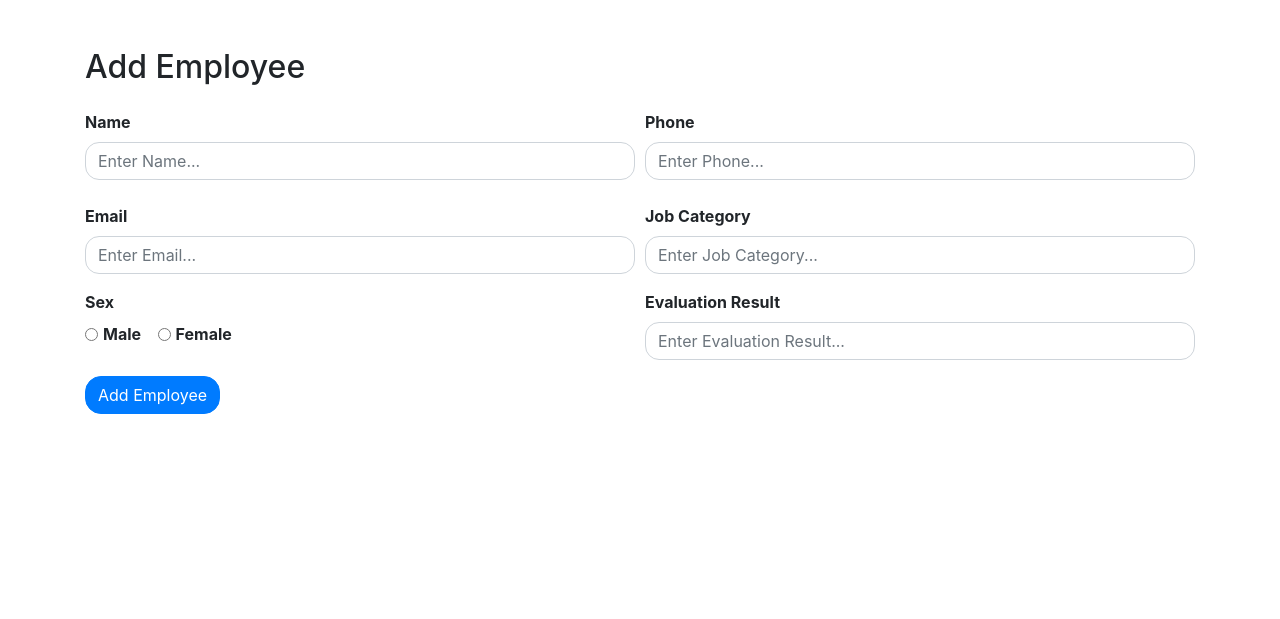
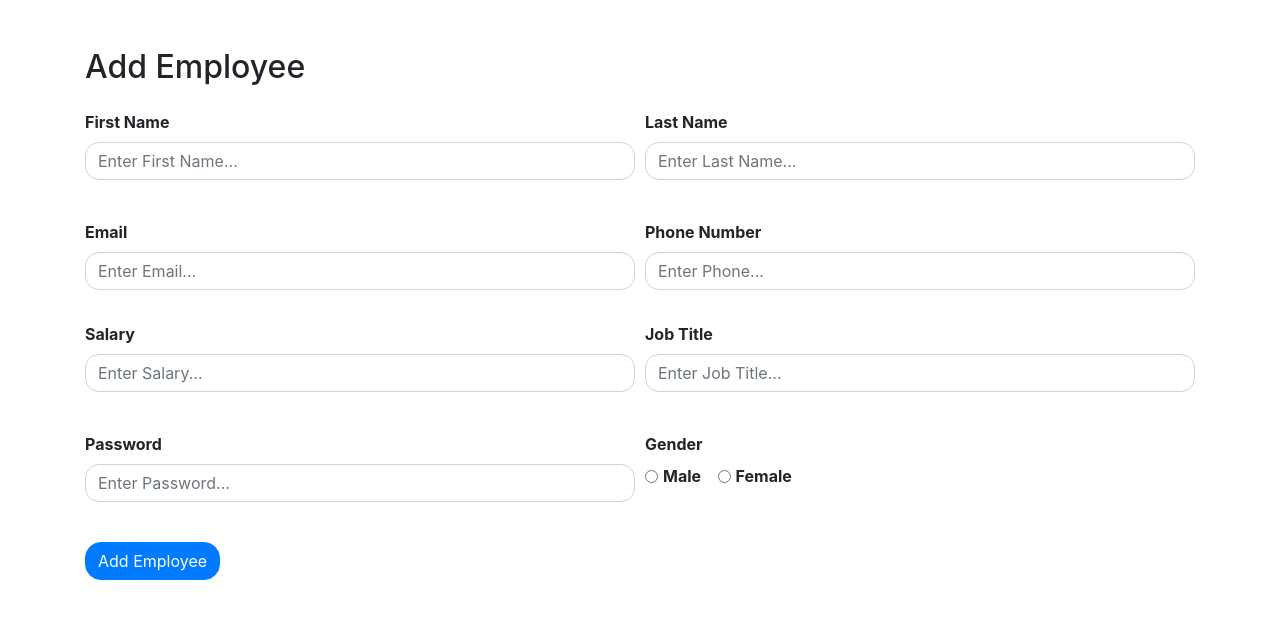
Before and after one commit to matthias22m/Performance-evaluation-system, a Django app: template Core/templates/Core/add_emp.html in a window 1280 px wide. Shown: the part 80-699 px from the top of the page. Run offline with Django 5.2, Linux system fonts and the light colour scheme; the template is opened without the code that fills it, so the values that code supplies are empty; parts of the project's set-up code (start-up, migrations or seed data) failed here and were passed over; some libraries are stand-ins or nearby versions.

Commit message:
feat added employee add and list view

```diff
--- a/Core/templates/Core/add_emp.html
+++ b/Core/templates/Core/add_emp.html
@@ -3,55 +3,129 @@
 <!DOCTYPE html>
 <html lang="en">
   <head>
-    <meta charset="UTF-8">
-    <meta name="viewport" content="width=device-width, initial-scale=1.0">
+    <meta charset="UTF-8" />
+    <meta name="viewport" content="width=device-width, initial-scale=1.0" />
     <title>Add Employee</title>
-    <link rel="stylesheet" href="{% static 'core/empstyle.css' %}">
-    <link rel="stylesheet" href="https://stackpath.bootstrapcdn.com/bootstrap/4.5.2/css/bootstrap.min.css">
+    <link rel="stylesheet" href="{% static 'core/empstyle.css' %}" />
+    <link
+      rel="stylesheet"
+      href="https://stackpath.bootstrapcdn.com/bootstrap/4.5.2/css/bootstrap.min.css"
+    />
   </head>
   <body>
-
     {% include 'core/navbar.html' %}
 
     <div class="container mt-5">
       <h2 class="mb-4">Add Employee</h2>
-        <form id="employeeForm" method="post" action="">
+      <form id="employeeForm" method="post" action="{% url 'add_employee' %}">
         {% csrf_token %}
-            <div class="form-row">
+        <div class="form-row mt-3">
           <div class="form-group col-md-6 mb-4">
-                    <label for="name">Name</label>
-                    <input type="text" class="form-control" id="name" name="name" placeholder="Enter Name...">
+            <label for="first-name">First Name</label>
+            <input
+              type="text"
+              class="form-control"
+              id="first-name"
+              name="first_name"
+              placeholder="Enter First Name..."
+              required
+            />
+          </div>
+          <div class="form-group col-md-6 mb-4">
+            <label for="last-name">Last Name</label>
+            <input
+              type="text"
+              class="form-control"
+              id="last-name"
+              name="last_name"
+              placeholder="Enter Last Name..."
+              required
+            />
+          </div>
+        </div>
+
+        <div class="form-row mt-3">
+          <div class="form-group col-md-6">
+            <label for="email">Email</label>
+            <input
+              type="email"
+              class="form-control"
+              id="email"
+              name="email"
+              placeholder="Enter Email..."
+              required
+            />
           </div>
           <div class="form-group col-md-6">
-                    <label for="phone">Phone</label>
-                    <input type="text" class="form-control" id="phone" name="phone" placeholder="Enter Phone...">
+            <label for="phone">Phone Number</label>
+            <input
+              type="number"
+              class="form-control"
+              id="phone"
+              name="phone_number"
+              placeholder="Enter Phone..."
+              required
+            />
           </div>
         </div>
-            <div class="form-row">
-                <div class="form-group col-md-6">
-                    <label for="email">Email</label>
-                    <input type="email" class="form-control" id="email" name="email" placeholder="Enter Email...">
+        <div class="form-row mt-3">
+          <div class="form-group col-md-6 mb-4">
+            <label for="salary">Salary</label>
+            <input
+              type="number"
+              class="form-control"
+              id="salary"
+              name="salary"
+              placeholder="Enter Salary..."
+              required
+            />
           </div>
           <div class="form-group col-md-6">
-                    <label for="jobCategory">Job Category</label>
-                    <input type="text" class="form-control" id="jobCategory" name="job_category" placeholder="Enter Job Category...">
+            <label for="job-title">Job Title</label>
+            <input
+              type="text"
+              class="form-control"
+              id="job-title"
+              name="job_title"
+              placeholder="Enter Job Title..."
+              required
+            />
           </div>
         </div>
-            <div class="form-row">
+        <div class="form-row mt-3 mb-4">
           <div class="form-group col-md-6">
-                    <label for="sex">Sex</label><br>
+            <label for="password">Password</label>
+            <input
+              type="password"
+              class="form-control"
+              id="password"
+              name="password"
+              placeholder="Enter Password..."
+              required
+            />
+          </div>
+          <div class="form-group col-md-6">
+            <label for="gender">Gender</label><br />
             <div class="form-check form-check-inline">
-                        <input class="form-check-input" type="radio" name="sex" id="male" value="male">
+              <input
+                class="form-check-input"
+                type="radio"
+                name="gender"
+                id="male"
+                value="male"
+              />
               <label class="form-check-label" for="male">Male</label>
             </div>
             <div class="form-check form-check-inline">
-                        <input class="form-check-input" type="radio" name="sex" id="female" value="female">
+              <input
+                class="form-check-input"
+                type="radio"
+                name="gender"
+                id="female"
+                value="female"
+              />
               <label class="form-check-label" for="female">Female</label>
             </div>
-                </div>
-                <div class="form-group col-md-6">
-                    <label for="evaluationResult">Evaluation Result</label>
-                    <input type="text" class="form-control" id="evaluationResult" name="evaluation_result" placeholder="Enter Evaluation Result...">
           </div>
         </div>
         <button type="submit" class="btn btn-primary">Add Employee</button>
--- a/Core/urls.py
+++ b/Core/urls.py
@@ -3,20 +3,14 @@ from . import views
 
 urlpatterns = [
     path('home/', views.home, name='home'),
-    path('activities/', views.activities, name='activities'),
-    path('employee/', views.employee, name='employee'),
     path('evaluation/', views.evaluation_view, name='evaluation'),
-    path('employee/', views.employee, name='employee'),
     path('groups/', views.groups,name='groups'),
-    path('logout/', views.logout_view, name='logout'),
     # path('activities/add/', views.add_activity, name='add_activity'),
     path('subactivity/edit/<int:id>/', views.edit_subactivity, name='edit_subactivity'),
     path('subactivity/delete/<int:id>/', views.delete_subactivity, name='delete_subactivity'),
     path('subactivity/', views.subactivity_view, name='subactivity'),
-    path('employee/<int:id>/', views.employee_detail, name='employee_detail'),
-     path('employee/<int:id>/', views.employee_detail, name='employee_detail'),
     path('plans/', views.all_plans, name='all_plans'),
-    path('employee/', views.all_employees, name='all_employees'),
-    path('add/', views.add_employee, name='add_emp'),
+    path('employee/', views.employee_view, name='employees'),
+    path('employee/add/', views.employee_add, name='add_employee'),
 
 ]
```
Also changed, not shown: Core/forms.py (+35 -0 lines), Core/models.py (+0 -10 lines), Core/templates/Core/employee.html (+11 -12 lines). Lines whose indentation alone changed are shown as unchanged.
